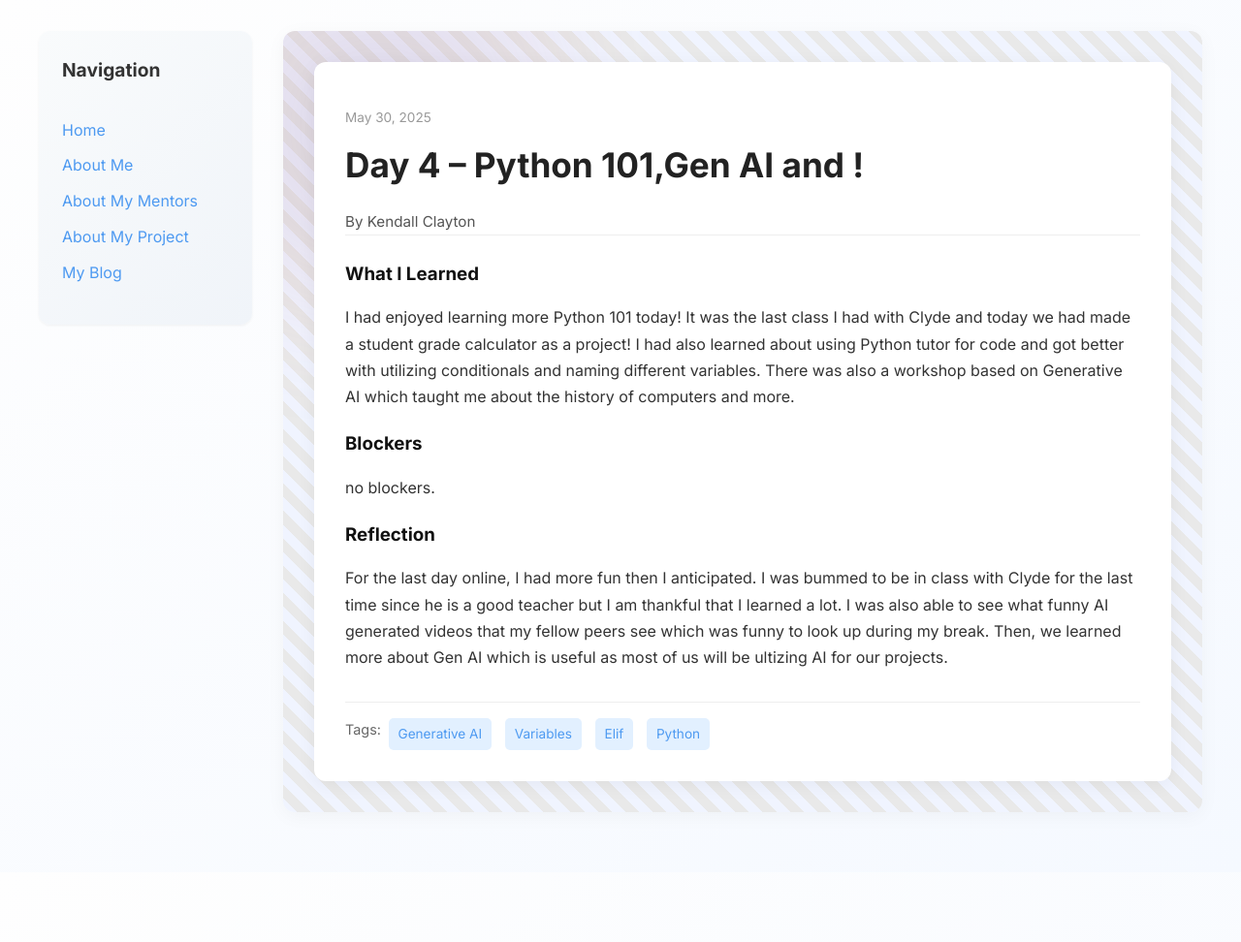
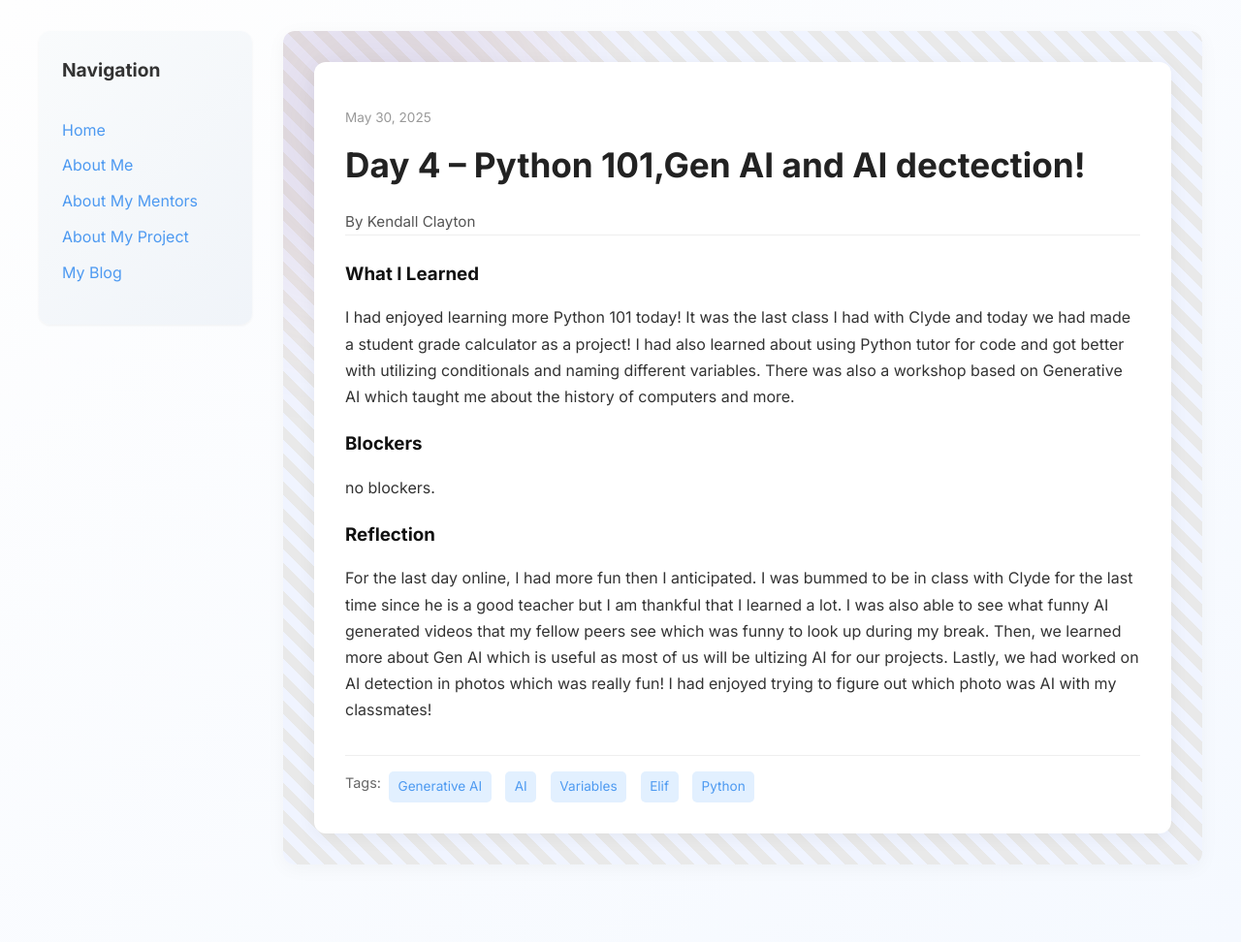
Before and after one commit to kendallzoe/kendallzoe.github.io, a Jekyll site: the page built from _posts/2025-05-30-day-4.md, in a window 1280 px wide. Shown: the whole page at 97% size. Built offline with Jekyll 4.4.1, drawn with Linux system fonts in a browser that asks for light colours; before the commit the page ends 900 px from its top, so only the background shows below that.

Commit message:
Update 2025-05-30-day-4.md

```diff
--- a/_posts/2025-05-30-day-4.md
+++ b/_posts/2025-05-30-day-4.md
@@ -1,10 +1,10 @@
 ---
 layout: post
-title: "Day 4 – Python 101,Gen AI and !"
+title: "Day 4 – Python 101,Gen AI and AI dectection!"
 date: 2025-05-30
 author: Kendall Clayton
 permalink: /day4.html
-tags: ["Generative AI", "Variables", "Elif", "Python"]
+tags: ["Generative AI", "AI", "Variables", "Elif", "Python"]
 
 what_i_learned: |
   I had enjoyed learning more Python 101 today! It was the last class I had with Clyde and today we had made a student grade calculator as a project! I had also learned about using Python tutor for code and got better with utilizing conditionals and naming different variables. There was also a workshop based on Generative AI which taught me about the history of computers and more.
@@ -12,5 +12,5 @@ blockers: |
   no blockers.
 
 reflection: |
-  For the last day online, I had more fun then I anticipated. I was bummed to be in class with Clyde for the last time since he is a good teacher but I am thankful that I learned a lot. I was also able to see what funny AI generated videos that my fellow peers see which was funny to look up during my break. Then, we learned more about Gen AI which is useful as most of us will be ultizing AI for our projects.
+  For the last day online, I had more fun then I anticipated. I was bummed to be in class with Clyde for the last time since he is a good teacher but I am thankful that I learned a lot. I was also able to see what funny AI generated videos that my fellow peers see which was funny to look up during my break. Then, we learned more about Gen AI which is useful as most of us will be ultizing AI for our projects. Lastly, we had worked on AI detection in photos which was really fun! I had enjoyed trying to figure out which photo was AI with my classmates!
 ---
```
